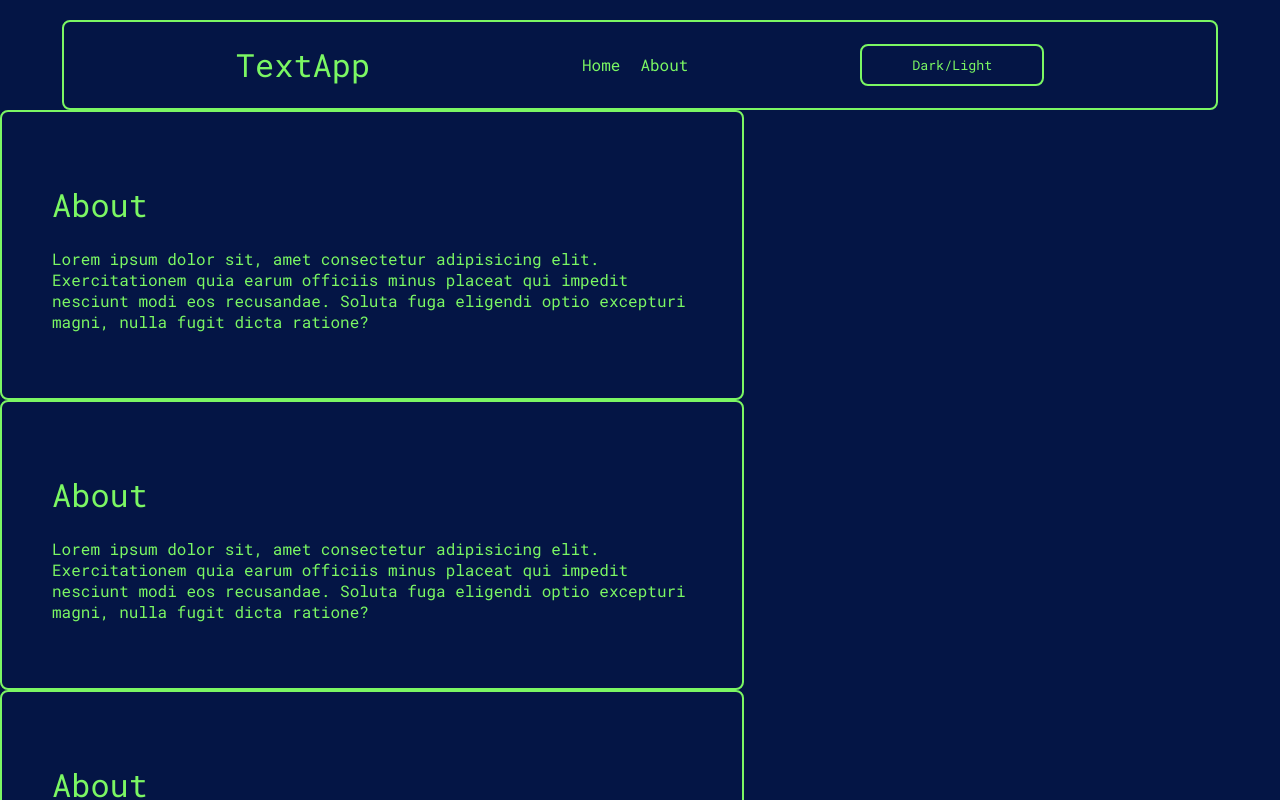
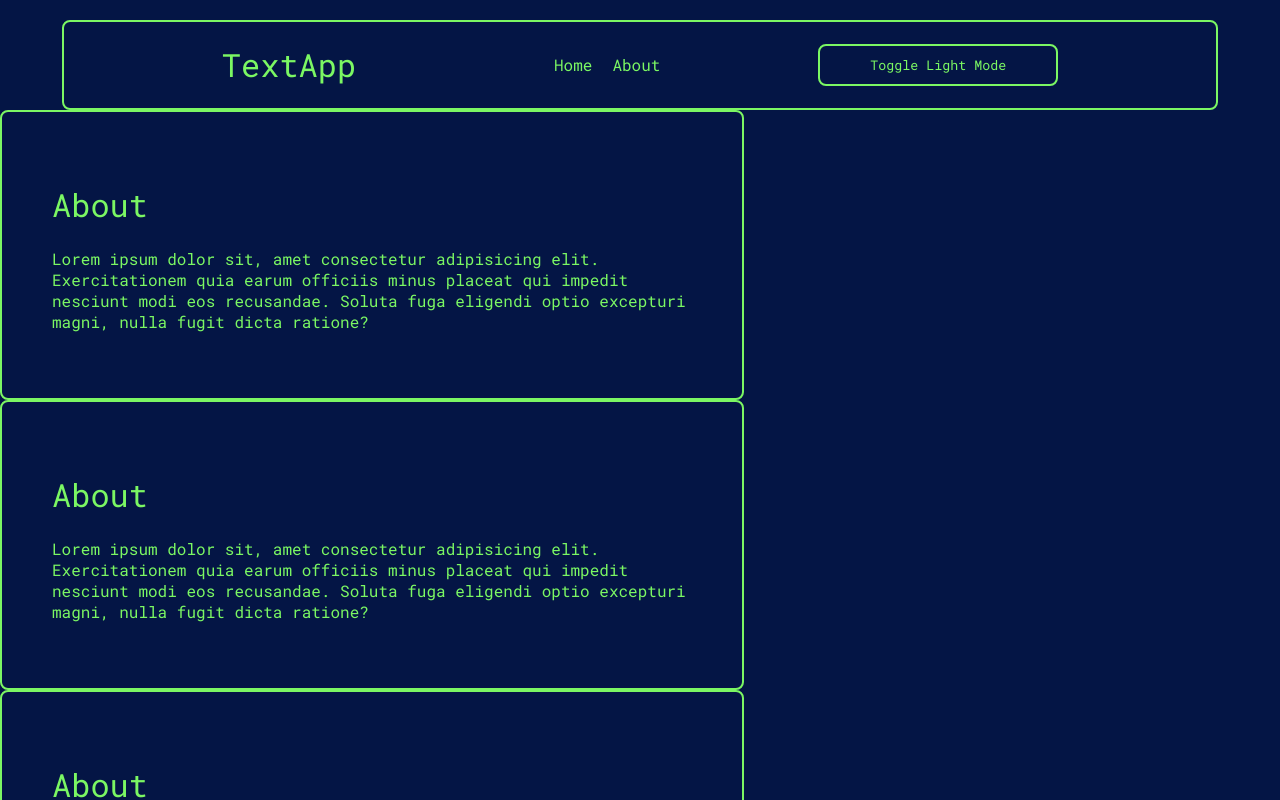
Before and after one commit to bilalshahzadd/textApp, a React (Create React App) app: page / in a window 1280 px wide. Shown: the top 800 px of the page. Built offline with nearby package versions, Linux system fonts and the light colour scheme.

Commit message:
navbar update

```diff
--- a/src/components/DarkLight.jsx
+++ b/src/components/DarkLight.jsx
@@ -1,14 +1,22 @@
 import React from 'react'
+import { useState } from 'react';
 
 export default function DarkLight(props) {
 
+    const [btnText, setBtnText] = useState("Toggle Light Mode")
+
     const toggleDarkMode = () => {
         document.body.classList.toggle("light-mode");
+        if (btnText == "Toggle Light Mode") {
+            setBtnText("Toggle Dark Mode");
+        } else {
+            setBtnText("Toggle Light Mode");
+        }
     }
 
     return (
         <>
-            <button className={props.className} onClick={toggleDarkMode}>Dark/Light</button>
+            <button className={props.className} onClick={toggleDarkMode}>{btnText}</button>
         </>
     )
 }
```
